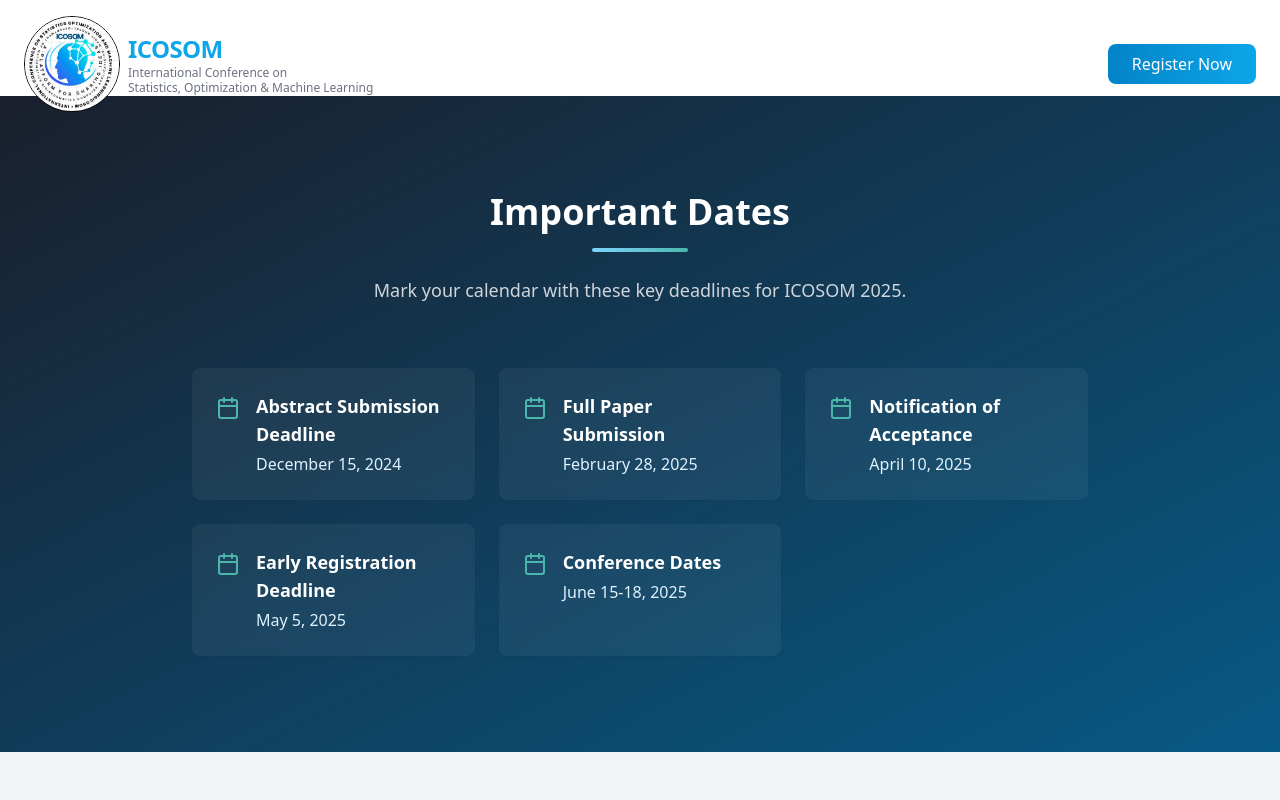
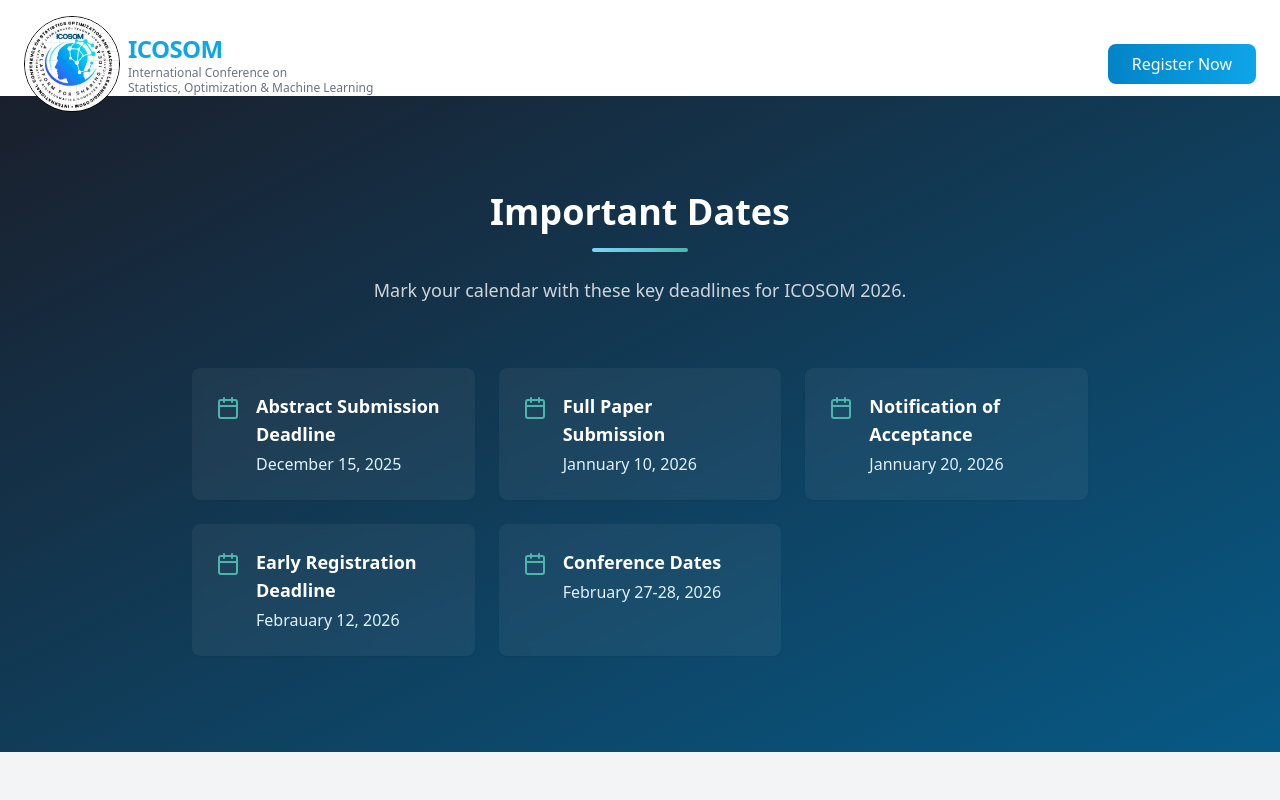
Before and after one commit to Maverick-08/icosom, a React (Vite) app: page /dates in a window 1280 px wide. Shown: the top 800 px of the page. Built offline with nearby package versions, Linux system fonts and the light colour scheme.

Commit message:
updated dates section

```diff
--- a/src/components/DatesSection.tsx
+++ b/src/components/DatesSection.tsx
@@ -6,23 +6,23 @@ import { Card, CardContent } from '@/components/ui/card';
 const DatesSection = () => {
   const importantDates = [
     {
-      date: "December 15, 2024",
+      date: "December 15, 2025",
       event: "Abstract Submission Deadline"
     },
     {
-      date: "February 28, 2025",
+      date: "Jannuary 10, 2026",
       event: "Full Paper Submission"
     },
     {
-      date: "April 10, 2025",
+      date: "Jannuary 20, 2026",
       event: "Notification of Acceptance"
     },
     {
-      date: "May 5, 2025",
+      date: "Febrauary 12, 2026",
       event: "Early Registration Deadline"
     },
     {
-      date: "June 15-18, 2025",
+      date: "February 27-28, 2026",
       event: "Conference Dates"
     }
   ];
@@ -34,7 +34,7 @@ const DatesSection = () => {
           <h2 className="text-3xl md:text-4xl font-bold mb-4">Important Dates</h2>
           <div className="w-24 h-1 bg-gradient-to-r from-icosom-300 to-icosom-teal mx-auto mb-6 rounded-full"></div>
           <p className="text-lg text-gray-300 max-w-3xl mx-auto">
-            Mark your calendar with these key deadlines for ICOSOM 2025.
+            Mark your calendar with these key deadlines for ICOSOM 2026.
           </p>
         </div>
 
```
